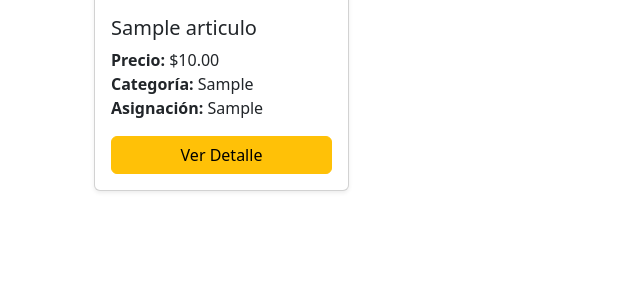
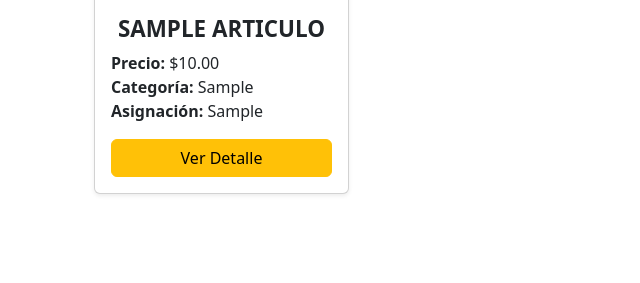
Before and after one commit to delpianocp/inventario, a Django app: page /articulos in a window 1280 px wide. Shown: the part 394-677 px from the top of the page, without its empty margins (0-640 px from the left). Run offline with Django 5.2, Linux system fonts and the light colour scheme; a user stored in the database is signed in; tables that the repository leaves empty hold one stand-in row (values such as "Sample post").

Commit message:
cambio titulo en articulos

```diff
--- a/inventario/templates/inventario/articulos.html
+++ b/inventario/templates/inventario/articulos.html
@@ -58,7 +58,7 @@
                     {% endif %}
                 </div>
                 <div class="card-body">
-                    <h5 class="card-title">{{ articulo.nombre }}</h5>
+                    <h4 class="card-title text-dark fw-bold text-uppercase">{{ articulo.nombre }}</h4>
                     <p class="card-text">
                         <strong>Precio:</strong> ${{ articulo.valor }} <br>
                         <strong>Categoría:</strong> {{ articulo.categoria }} <br>
@@ -73,6 +73,14 @@
 </section>
 
 <style>
+    .card-title {
+        font-size: 1.4rem; /* Aumenta el tamaño */
+        font-weight: bold; /* Hace el título más grueso */
+        text-transform: uppercase; /* Convierte a mayúsculas */
+        color: #343a40; /* Color oscuro */
+        text-align: center; /* Centra el texto */
+    }
+
     .card-img-top {
         width: 100%;
         height: 200px; /* Ajusta la altura según lo necesites */
```
